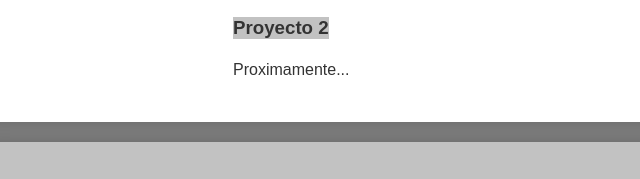
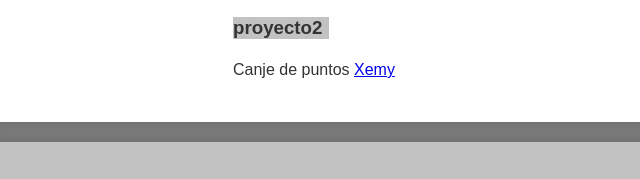
Before and after one commit to Alexis-CE/Portafolio, a plain HTML site: page index.html in a window 1280 px wide. Shown: the part 756-935 px from the top of the page, 7-647 px from the left. Drawn offline with Linux system fonts and the light colour scheme.

Commit message:
Update index.html

```diff
--- a/index.html
+++ b/index.html
@@ -34,8 +34,10 @@
                     </p>
                 </div>
                 <div class="proyecto">
-                    <h3 class="pro2">Proyecto 2</h3>
-                    <p>Proximamente...</p>
+                    <h3 class="pro2">proyecto2</h3>
+                    <p>Canje de puntos
+                         <a href="https://alexis-ce.github.io/Puntos-Xemy/">Xemy</a>
+                         </p>
                 </div>
             </div>
         </section>
```
